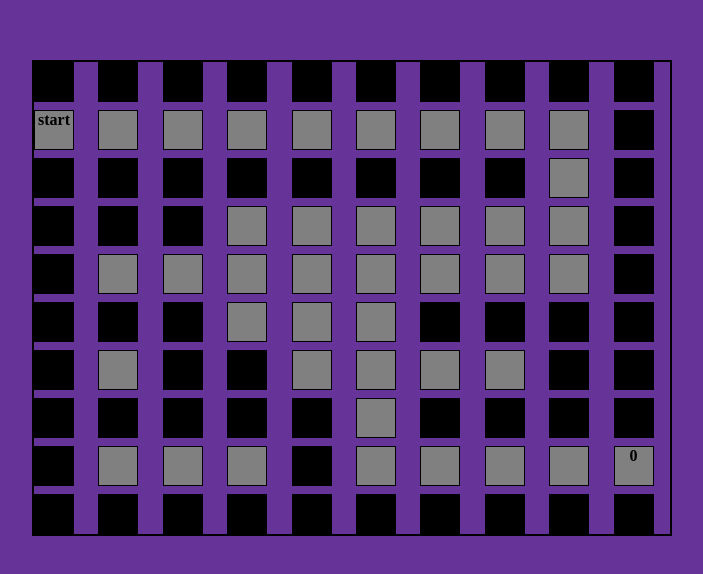
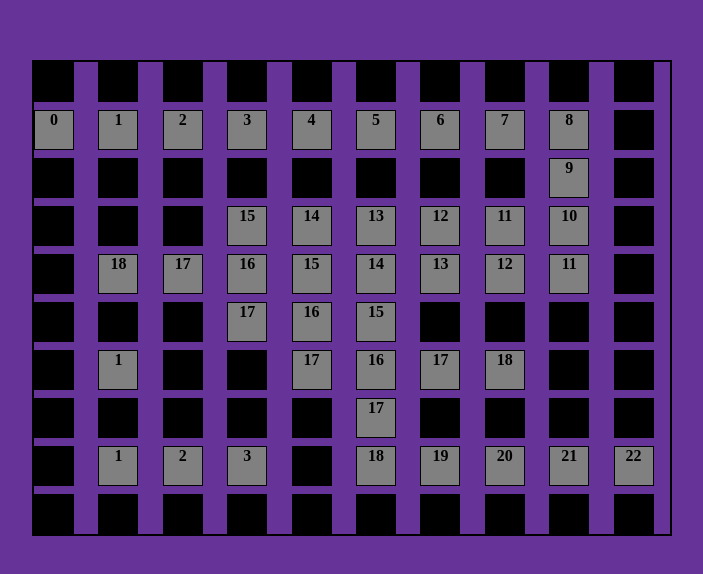
Before and after one commit to mahmutessiz/shortest-path, a plain HTML site: page index.html in a window 1280 px wide. Shown: the part 102-676 px from the top of the page, without its empty margins (288-991 px from the left). Drawn offline with Linux system fonts and the light colour scheme.

Commit message:
a new way of thinking day-2

```diff
--- a/index.html
+++ b/index.html
@@ -20,15 +20,15 @@
                 <li class="square" id="wall"></li>
                 <li class="square" id="wall"></li>
                 <li class="square" id="wall"></li>
-                <li class="square" id="start"></li>
-                <li class="square"></li>
-                <li class="square"></li>
-                <li class="square"></li>
-                <li class="square"></li>
-                <li class="square"></li>
-                <li class="square"></li>
-                <li class="square" ></li>
-                <li class="square"></li>
+                <li class="square" id="start">0</li>
+                <li class="square">1</li>
+                <li class="square">2</li>
+                <li class="square">3</li>
+                <li class="square">4</li>
+                <li class="square">5</li>
+                <li class="square">6</li>
+                <li class="square">7</li>
+                <li class="square">8</li>
                 <li class="square" id="wall"></li>
                 <li class="square" id="wall"></li>
                 <li class="square" id="wall"></li>
@@ -38,46 +38,46 @@
                 <li class="square" id="wall"></li>
                 <li class="square" id="wall"></li>
                 <li class="square" id="wall"></li>
-                <li class="square"></li>
+                <li class="square">9</li>
                 <li class="square" id="wall"></li>
                 <li class="square" id="wall"></li>
                 <li class="square" id="wall"></li>
                 <li class="square" id="wall"></li>
-                <li class="square"></li>
-                <li class="square"></li>
-                <li class="square"></li>
-                <li class="square"></li>
-                <li class="square"></li>
-                <li class="square"></li>
+                <li class="square">15</li>
+                <li class="square">14</li>
+                <li class="square">13</li>
+                <li class="square">12</li>
+                <li class="square">11</li>
+                <li class="square">10</li>
                 <li class="square" id="wall"></li>
                 <li class="square" id="wall"></li>
-                <li class="square"></li>
-                <li class="square"></li>
-                <li class="square"></li>
-                <li class="square"></li>
-                <li class="square"></li>
-                <li class="square"></li>
-                <li class="square"></li>
-                <li class="square"></li>
+                <li class="square">18</li>
+                <li class="square">17</li>
+                <li class="square">16</li>
+                <li class="square">15</li>
+                <li class="square">14</li>
+                <li class="square">13</li>
+                <li class="square">12</li>
+                <li class="square">11</li>
                 <li class="square" id="wall"></li>
                 <li class="square" id="wall"></li>
                 <li class="square" id="wall"></li>
                 <li class="square" id="wall"></li>
-                <li class="square"></li>
-                <li class="square"></li>
-                <li class="square"></li>
+                <li class="square">17</li>
+                <li class="square">16</li>
+                <li class="square">15</li>
                 <li class="square" id="wall"></li>
                 <li class="square" id="wall"></li>
                 <li class="square" id="wall"></li>
                 <li class="square" id="wall"></li>
                 <li class="square" id="wall"></li>
-                <li class="square"></li>
+                <li class="square">1</li>
                 <li class="square" id="wall"></li>
                 <li class="square" id="wall"></li>
-                <li class="square"></li>
-                <li class="square"></li>
-                <li class="square"></li>
-                <li class="square"></li>
+                <li class="square">17</li>
+                <li class="square">16</li>
+                <li class="square">17</li>
+                <li class="square">18</li>
                 <li class="square" id="wall"></li>
                 <li class="square" id="wall"></li>
                 <li class="square" id="wall"></li>
@@ -85,21 +85,21 @@
                 <li class="square" id="wall"></li>
                 <li class="square" id="wall"></li>
                 <li class="square" id="wall"></li>
-                <li class="square"></li>
+                <li class="square">17</li>
                 <li class="square" id="wall"></li>
                 <li class="square" id="wall"></li>
                 <li class="square" id="wall"></li>
                 <li class="square" id="wall"></li>
                 <li class="square" id="wall"></li>
-                <li class="square"></li>
-                <li class="square"></li>
-                <li class="square"></li>
+                <li class="square">1</li>
+                <li class="square">2</li>
+                <li class="square">3</li>
                 <li class="square" id="wall"></li>
-                <li class="square"></li>
-                <li class="square"></li>
-                <li class="square"></li>
-                <li class="square"></li>
-                <li class="square" id="finish"></li>
+                <li class="square">18</li>
+                <li class="square">19</li>
+                <li class="square">20</li>
+                <li class="square">21</li>
+                <li class="square">22</li>
                 <li class="square" id="wall"></li>
                 <li class="square" id="wall"></li>
                 <li class="square" id="wall"></li>
--- a/script.js
+++ b/script.js
@@ -1,11 +1,28 @@
-const ul = document.querySelector("#ul").children;
+const ul = document.querySelector("#ul");
 const start = document.querySelector("#start");
 const finish = document.querySelector("#finish");
 
-finish.innerHTML = "0";
-start.innerHTML = "start";
 
-function findPath(arr, index) {
+
+function choose(event) {
+    console.log(event);
+    if (event.target.id ==  "ul") {
+         return;
+    }else{
+       event.target.style.backgroundColor= "#ff0000";
+    }
+
+}
+
+ul.addEventListener('click', choose);
+
+
+
+
+
+
+
+/* function findPath(arr, index) {
     // exit
     if (arr[11].innerHTML == Number && arr[index].id != "wall") {
         return console.log("buldum");
@@ -18,7 +35,7 @@ function findPath(arr, index) {
    return findPath(index+1);
 }
 
-findPath(ul, 0);
+findPath(ul, 0); */
 
 
 
```
